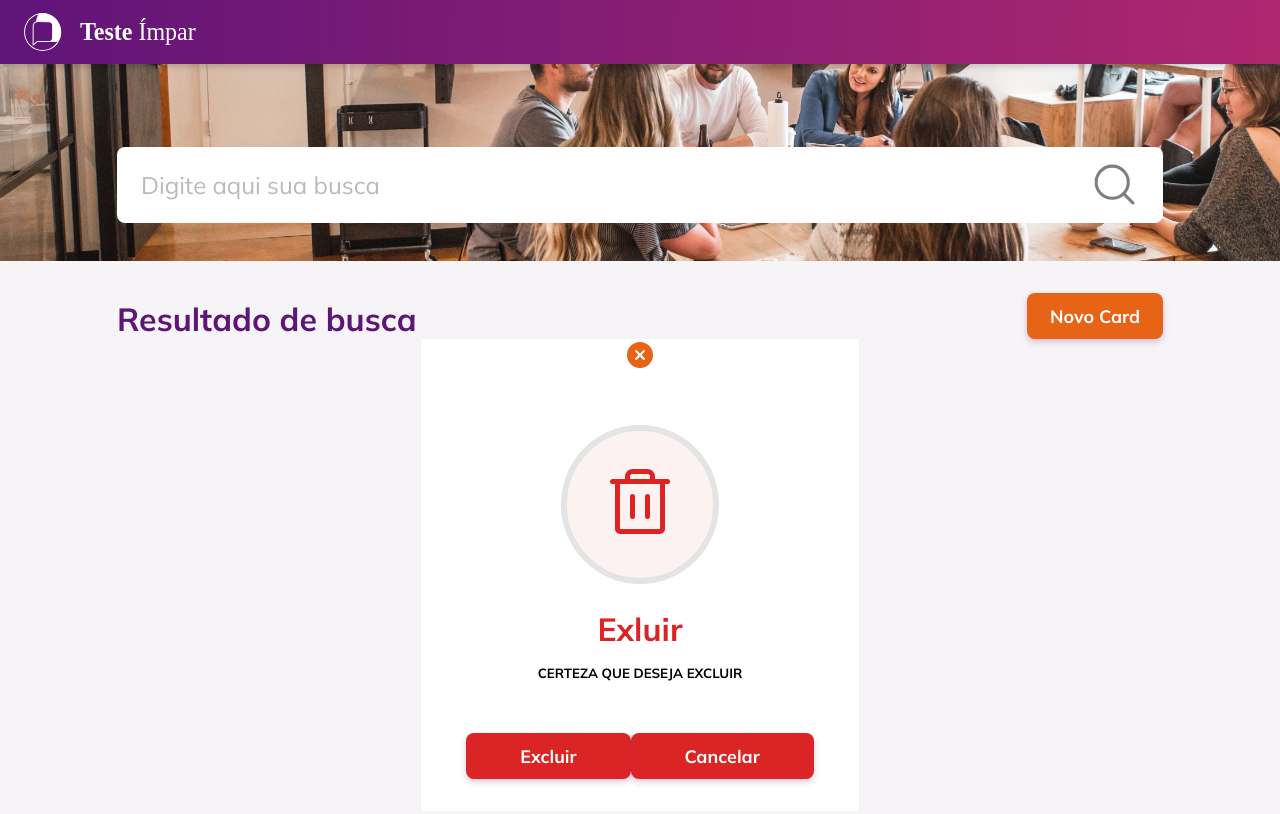
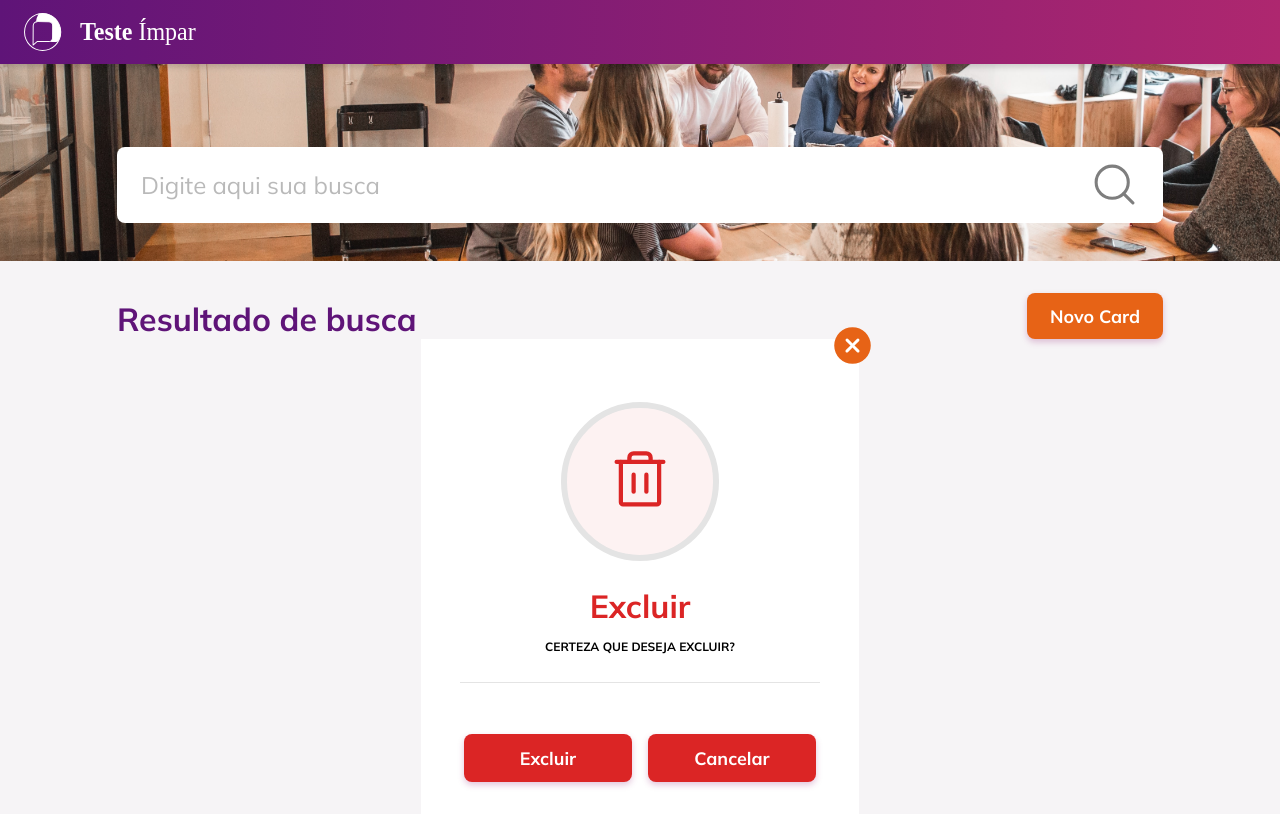
Before and after one commit to MonteiroKev/Desafio-Impar, a React (Vite) app: page / in a window 1280 px wide. Built offline with nearby package versions, Linux system fonts and the light colour scheme.

Commit message:
refactor: Card de exclusão, ajeitando alguns estilos.

```diff
--- a/src/components/ExcluirCard/index.tsx
+++ b/src/components/ExcluirCard/index.tsx
@@ -1,16 +1,24 @@
 import { Trash, XCircle } from "phosphor-react";
-import { ContainerButton, ContainerExclude, ContainerImg } from "./style";
+import {
+  ContainerButton,
+  ContainerClose,
+  ContainerExclude,
+  ContainerImg
+} from "./style";
 
 export function ExcluirCard() {
   return (
     <ContainerExclude>
-      <XCircle size={32} weight="fill" />
+      <ContainerClose>
+        <XCircle size={45} weight="fill" />
+      </ContainerClose>
+
       <ContainerImg>
         <Trash />
       </ContainerImg>
 
-      <h2>Exluir</h2>
-      <small>CERTEZA QUE DESEJA EXCLUIR</small>
+      <h2>Excluir</h2>
+      <p>CERTEZA QUE DESEJA EXCLUIR?</p>
       <ContainerButton>
         <button>Excluir</button>
         <button>Cancelar</button>
--- a/src/components/ExcluirCard/style.ts
+++ b/src/components/ExcluirCard/style.ts
@@ -15,9 +15,20 @@ export const ContainerExclude = styled.div`
     margin-bottom: 0.81rem;
   }
 
-  small {
+  p {
     font-weight: bold;
+    font-size: 0.75rem;
+    border-bottom: 1px solid #e4e4e4;
+    padding-bottom: 1.75rem;
+    max-width: 22.5rem;
+    margin: 0 auto;
   }
+`;
+
+export const ContainerClose = styled.div`
+  display: flex;
+  justify-content: flex-end;
+  margin: -1rem;
 
   svg {
     color: #e76316;
@@ -36,18 +47,25 @@ export const ContainerImg = styled.div`
   margin: 3.12rem auto 1.56rem auto;
 
   svg {
+    font-size: 4.25rem;
     color: #db2525;
-    font-size: 5rem;
   }
 `;
 
 export const ContainerButton = styled.div`
+  display: flex;
+  max-width: 23rem;
+  margin: 0 auto;
+  justify-content: space-between;
+
   button {
+    border-top: 1px solid #e4e4e4;
     font-size: 1.12rem;
+    width: 10.5rem;
+    height: 3rem;
     font-weight: bold;
     color: white;
     border: none;
-    padding: 0.75rem 3.37rem;
     background: #db2525;
     border-radius: 8px;
     margin: 3.18rem auto 2.06rem auto;
--- a/src/components/Header/style.ts
+++ b/src/components/Header/style.ts
@@ -10,12 +10,14 @@ export const HeaderContainer = styled.header`
   justify-content: flex-start;
   padding-left: 1.5rem;
   box-shadow: 0px 3px 6px #00000029;
+  max-width: 90rem;
 `;
 
 export const SectionContainer = styled.div`
   background: url(${background});
   min-height: 16.31rem;
   margin: 0 auto;
+  max-width: 90rem;
 `;
 
 export const InputContainer = styled.div`
--- a/src/styles/global.ts
+++ b/src/styles/global.ts
@@ -6,7 +6,6 @@ export const GlobalStyle = createGlobalStyle`
     padding:0;
     box-sizing: border-box;
 }
-
 
 /* Utilitários */
 
```
Also changed, not shown: src/styles/themes/default.ts (deleted, +0 -21 lines).
